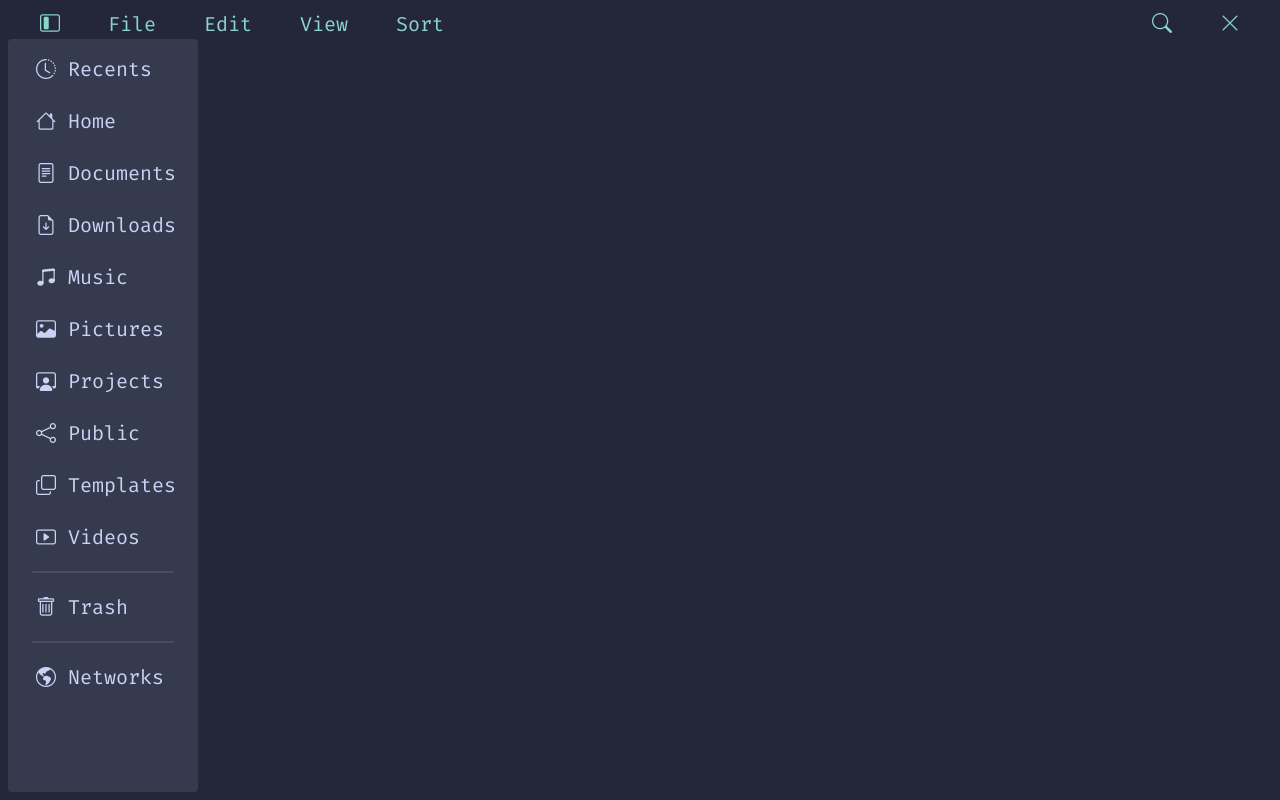
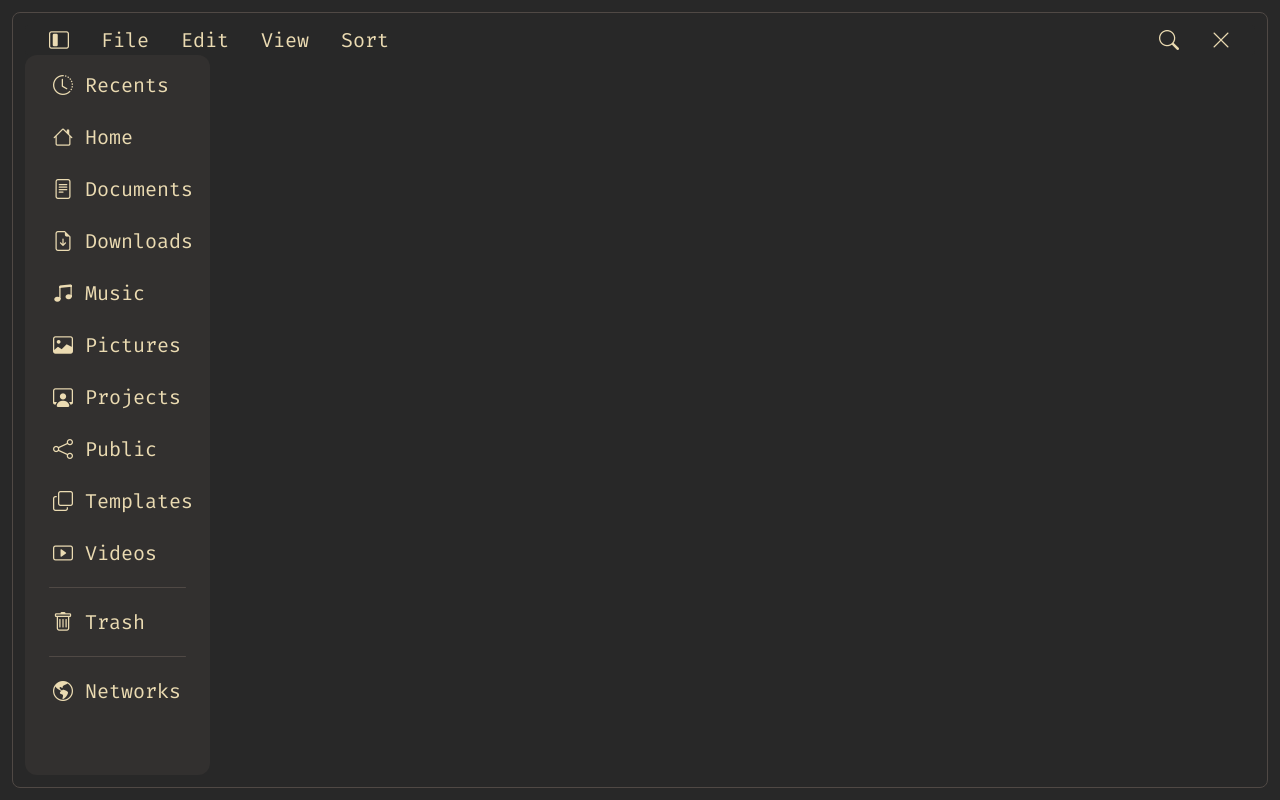
Before and after one commit to farhnkrnapratma/farhnkrnapratma, a Vue app: page / in a window 1280 px wide. Built offline with nearby package versions, Linux system fonts and the light colour scheme.

Commit message:
Patch: Change the old theme Catppuccin Macchiato -> Gruvbox Material

```diff
--- a/src/App.vue
+++ b/src/App.vue
@@ -1,15 +1,19 @@
 <template>
+    <div class="w-full h-full absolute top-0 left-0 p-3 bg-bg">
         <div
-        class="w-full h-full absolute top-0 left-0 grid [grid-template-columns:15%_85%] [grid-template-rows:4%_96%] p-2 bg-base whitespace-nowrap"
+            class="w-full h-full border border-bg2 rounded-lg grid [grid-template-columns:15%_85%] [grid-template-rows:4%_96%] p-3 bg-bg whitespace-nowrap"
         >
             <div
-            class="col-span-full bg-base rounded-sm grid grid-cols-2 grid-rows-1"
+                class="col-span-full bg-bg rounded-sm grid grid-cols-2 grid-rows-1"
             >
                 <div
                     class="col-span-1 row-span-1 inline-flex items-center w-full h-full"
                 >
                     <ul class="list-none inline-flex ml-2 hlist">
-                    <li class="bi bi-layout-sidebar-inset" tabindex="0"></li>
+                        <li
+                            class="bi bi-layout-sidebar-inset"
+                            tabindex="0"
+                        ></li>
                         <li tabindex="0">File</li>
                         <li tabindex="0">Edit</li>
                         <li tabindex="0">View</li>
@@ -25,11 +29,15 @@
                     </ul>
                 </div>
             </div>
-        <div class="bg-surface0 rounded-sm">
+            <div class="bg-bg0_s rounded-xl">
                 <ul class="list-none mlist">
-                <li tabindex="0"><i class="bi bi-clock-history"></i>Recents</li>
+                    <li tabindex="0">
+                        <i class="bi bi-clock-history"></i>Recents
+                    </li>
                     <li tabindex="0"><i class="bi bi-house"></i>Home</li>
-                <li tabindex="0"><i class="bi bi-file-text"></i>Documents</li>
+                    <li tabindex="0">
+                        <i class="bi bi-file-text"></i>Documents
+                    </li>
                     <li tabindex="0">
                         <i class="bi bi-file-earmark-arrow-down"></i>Downloads
                     </li>
@@ -44,17 +52,18 @@
                     <li tabindex="0"><i class="bi bi-copy"></i>Templates</li>
                     <li tabindex="0"><i class="bi bi-play-btn"></i>Videos</li>
                     <hr
-                    class="rounded-md h-[2px] bg-surface1 border-none m-3 ml-6 mr-6"
+                        class="rounded-md h-[1px] bg-bg2 border-none m-3 ml-6 mr-6"
                     />
                     <li tabindex="0"><i class="bi bi-trash"></i>Trash</li>
                     <hr
-                    class="rounded-md h-[2px] bg-surface1 border-none m-3 ml-6 mr-6"
+                        class="rounded-md h-[1px] bg-bg2 border-none m-3 ml-6 mr-6"
                     />
                     <li tabindex="0">
                         <i class="bi bi-globe-americas"></i>Networks
                     </li>
                 </ul>
             </div>
-        <div class="bg-base rounded-sm"></div>
+            <div class="bg-bg"></div>
+        </div>
     </div>
 </template>
--- a/src/style.css
+++ b/src/style.css
@@ -2,33 +2,38 @@
 @import "bootstrap-icons/font/bootstrap-icons";
 
 @theme {
-    --color-rosewater: #f4dbd6;
-    --color-flamingo: #f0c6c6;
-    --color-pink: #f5bde6;
-    --color-mauve: #c6a0f6;
-    --color-red: #ed8796;
-    --color-maroon: #ee99a0;
-    --color-peach: #f5a97f;
-    --color-yellow: #eed49f;
-    --color-green: #a6da95;
-    --color-teal: #8bd5ca;
-    --color-sky: #91d7e3;
-    --color-sapphire: #7dc4e4;
-    --color-blue: #8aadf4;
-    --color-lavender: #b7bdf8;
-    --color-text: #cad3f5;
-    --color-subtext1: #b8c0e0;
-    --color-subtext0: #a5adcb;
-    --color-overlay2: #939ab7;
-    --color-overlay1: #8087a2;
-    --color-overlay0: #6e738d;
-    --color-surface2: #5b6078;
-    --color-surface1: #494d64;
-    --color-surface0: #363a4f;
-    --color-base: #24273a;
-    --color-mantle: #1e2030;
-    --color-crust: #181926;
+    --color-bg: #282828;
+    --color-bg0: #282828;
+    --color-bg0_h: #1d2021;
+    --color-bg0_s: #32302f;
+    --color-bg1: #3c3836;
+    --color-bg2: #504945;
+    --color-bg3: #665c54;
+    --color-bg4: #7c6f64;
+    --color-fg: #ebdbb2;
+    --color-fg0: #fbf1c7;
+    --color-fg1: #ebdbb2;
+    --color-fg2: #d5c4a1;
+    --color-fg3: #bdae93;
+    --color-fg4: #a89984;
+    --color-gray1: #a89984;
+    --color-gray2: #928374;
+    --color-red1: #cc241d;
+    --color-red2: #fb4934;
+    --color-green1: #98971a;
+    --color-green2: #b8bb26;
+    --color-yellow1: #d79921;
+    --color-yellow2: #fabd2f;
+    --color-blue1: #458588;
+    --color-blue2: #83a598;
+    --color-purple1: #b16286;
+    --color-purple2: #d3869b;
+    --color-aqua1: #689d6a;
+    --color-aqua2: #8ec07c;
+    --color-orange1: #d65d0e;
+    --color-orange2: #fe8019;
 }
+
 body {
     @apply select-none;
     font-family: "Fira Code", monospace;
@@ -37,25 +42,25 @@ body {
 }
 
 .hlist > li {
-    @apply text-teal
+    @apply text-fg1
     text-xl
     p-2
-    m-4
-    rounded-md
+    m-2
+    rounded-full
     cursor-pointer;
 }
 
 .hlist > li:hover,
 .hlist > li:focus {
-    @apply bg-surface1;
+    @apply bg-bg2;
 }
 
 .mlist > li {
-    @apply text-text
+    @apply text-fg1
     text-xl
     p-2
     m-2
-    rounded-md
+    rounded-full
     cursor-pointer;
 }
 
@@ -67,6 +72,6 @@ body {
 
 .mlist > li:hover,
 .mlist > li:focus {
-    @apply text-teal
-    bg-surface1;
+    @apply text-yellow1
+    bg-bg2;
 }
```
Also changed, not shown: 1 other file (tests, documents, lock files or other folders). Lines whose indentation alone changed are shown as unchanged.
